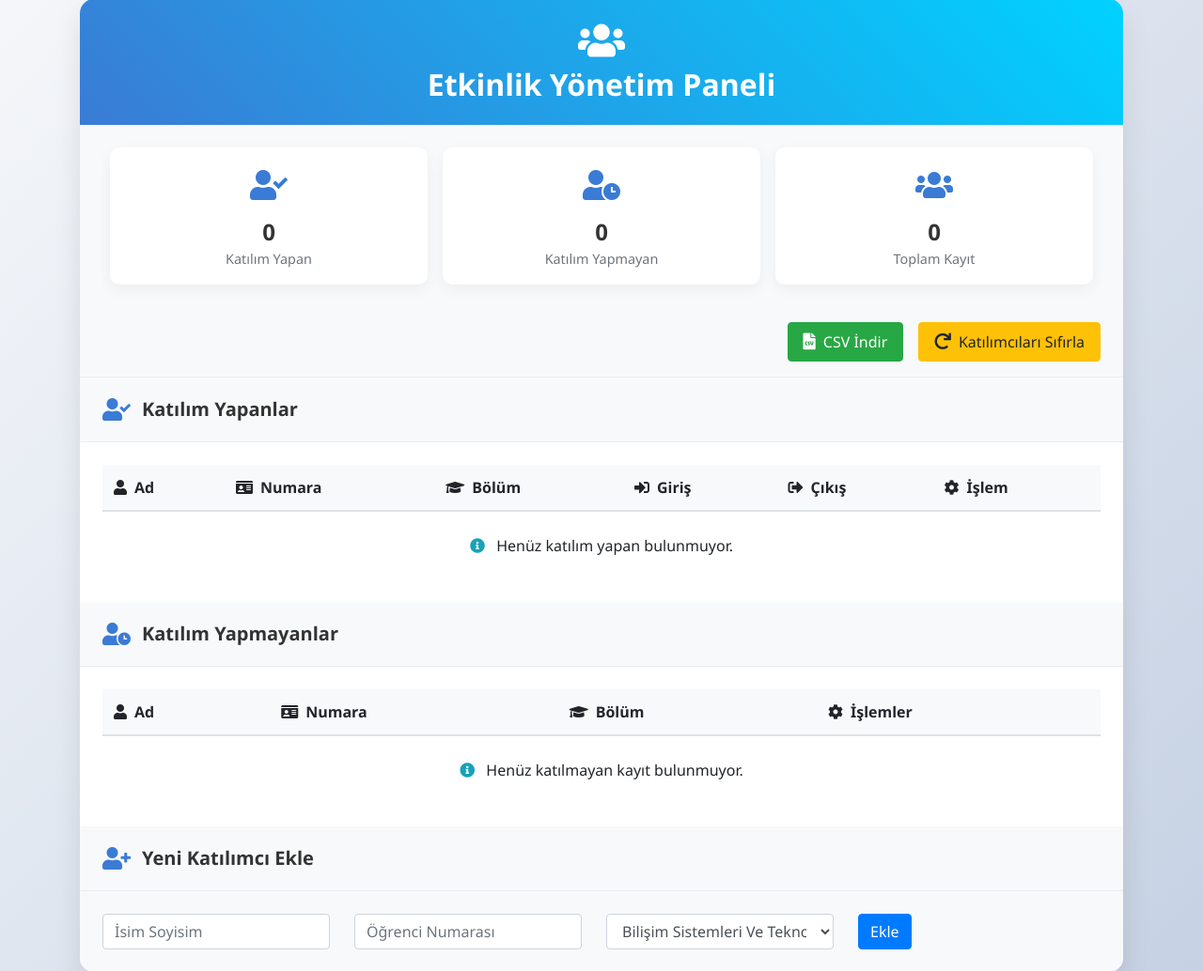
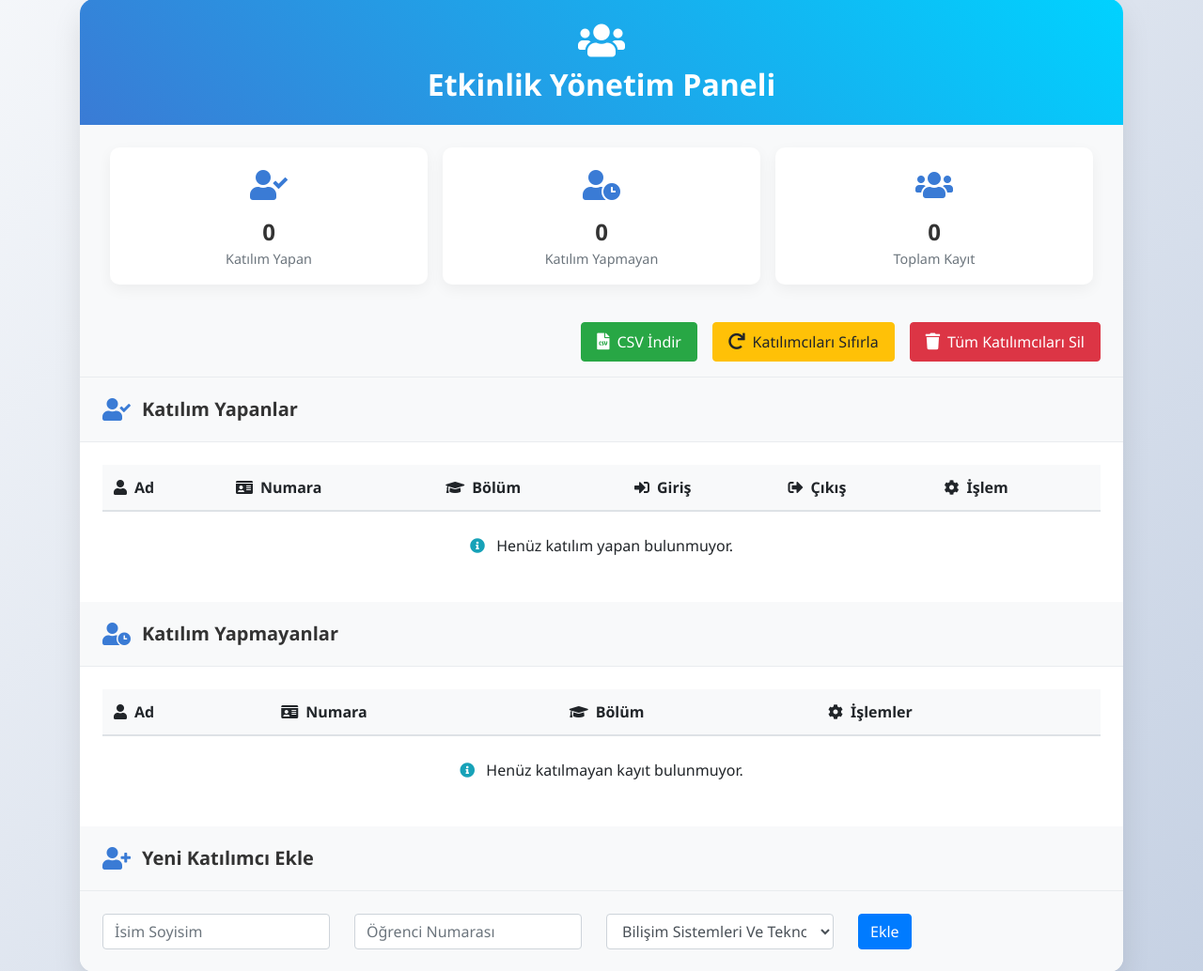
Before and after one commit to aziz-mevlana/etkinlik_qr, a Django app: page /etkinlik/katilimci-listesi/ in a window 1280 px wide. Shown: the part 33-1067 px from the top of the page at 94% size. Run offline with Django 5.2, Linux system fonts and the light colour scheme; the visitor is signed in with stand-in values (Sample User, id 1); data that the repository does not hold is empty; some libraries are stand-ins or nearby versions.

```diff
--- a/etkinlik/templates/etkinlik/katilimci_listesi.html
+++ b/etkinlik/templates/etkinlik/katilimci_listesi.html
@@ -46,6 +46,12 @@
                     {% csrf_token %}
                     <button type="submit" class="btn btn-warning" onclick="return confirm('Tüm katılımcıların durumu sıfırlanacak. Emin misiniz?')">
                         <i class="fas fa-redo"></i> Katılımcıları Sıfırla
+                    </button>
+                </form>
+                <form method="post" action="{% url 'tum_katilimcilari_sil' %}" style="display: inline;">
+                    {% csrf_token %}
+                    <button type="submit" class="btn btn-danger" onclick="return confirm('TÜM katılımcılar kalıcı olarak silinecek. Bu işlem geri alınamaz! Emin misiniz?')">
+                        <i class="fas fa-trash"></i> Tüm Katılımcıları Sil
                     </button>
                 </form>
             </div>
--- a/etkinlik/urls.py
+++ b/etkinlik/urls.py
@@ -12,4 +12,5 @@ urlpatterns = [
     path('katilimci-katildi/<int:ticket_id>/', views.katilimci_katildi, name='katilimci_katildi'),
     path('csv-indir/', views.csv_indir, name='csv_indir'),
     path('katilimcilari-sifirla/', views.katilimcilari_sifirla, name='katilimcilari_sifirla'),
+    path('tum-katilimcilari-sil/', views.tum_katilimcilari_sil, name='tum_katilimcilari_sil'),
 ]
--- a/etkinlik/views.py
+++ b/etkinlik/views.py
@@ -231,3 +231,11 @@ def katilimci_katildi(request, ticket_id):
     ticket.entry_date = timezone.now()
     ticket.save()
     return HttpResponseRedirect(reverse("katilimci_listesi"))
+
+@login_required
+def tum_katilimcilari_sil(request):
+    if request.method == 'POST':
+        # Tüm katılımcıları sil
+        Ticket.objects.all().delete()
+        return HttpResponseRedirect(reverse("katilimci_listesi"))
+    return HttpResponseRedirect(reverse("katilimci_listesi"))
```
